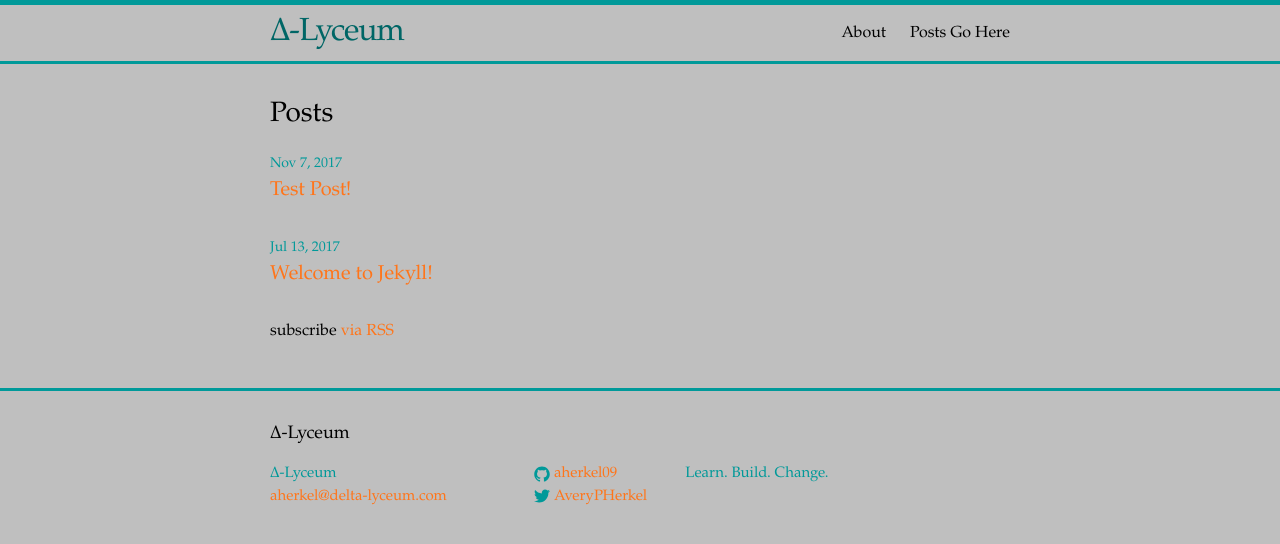
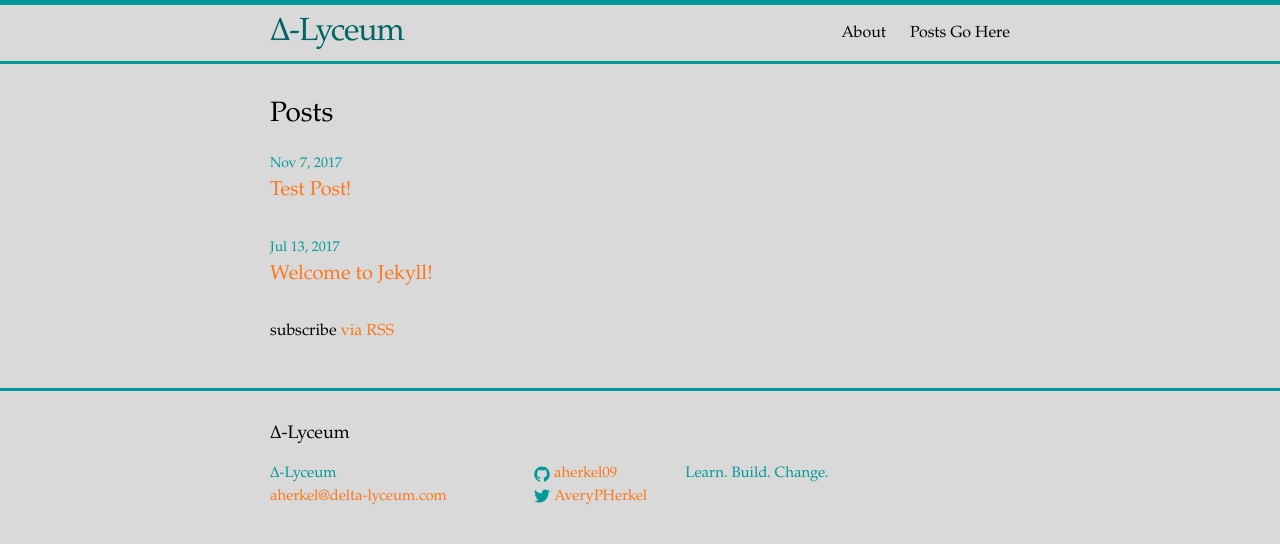
Before and after one commit to DeltaLyceum/aherkel09.github.io, a Jekyll site: the page built from index.html, in a window 1280 px wide. Shown: the top 544 px of the page. Built offline with Jekyll 4.4.1, drawn with Linux system fonts in a browser that asks for light colours.

Commit message:
Update main.scss

```diff
--- a/css/main.scss
+++ b/css/main.scss
@@ -15,7 +15,7 @@ $base-line-height: 1.5;
 $spacing-unit:     30px;
 
 $text-color:       #000000;
-$background-color: #bfbfbf;
+$background-color: #d9d9d9;
 $brand-color:      #ff751a;
 
 $grey-color:       #009999;
```
